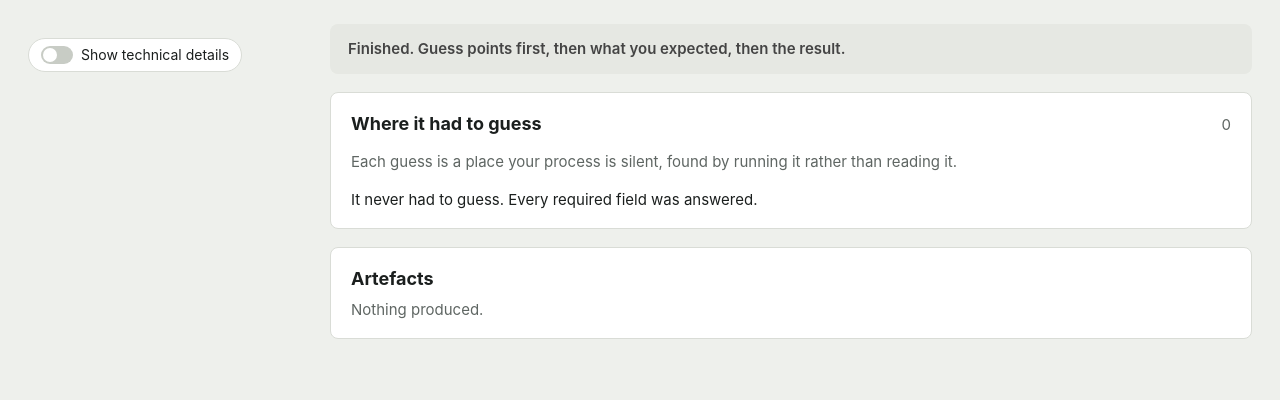
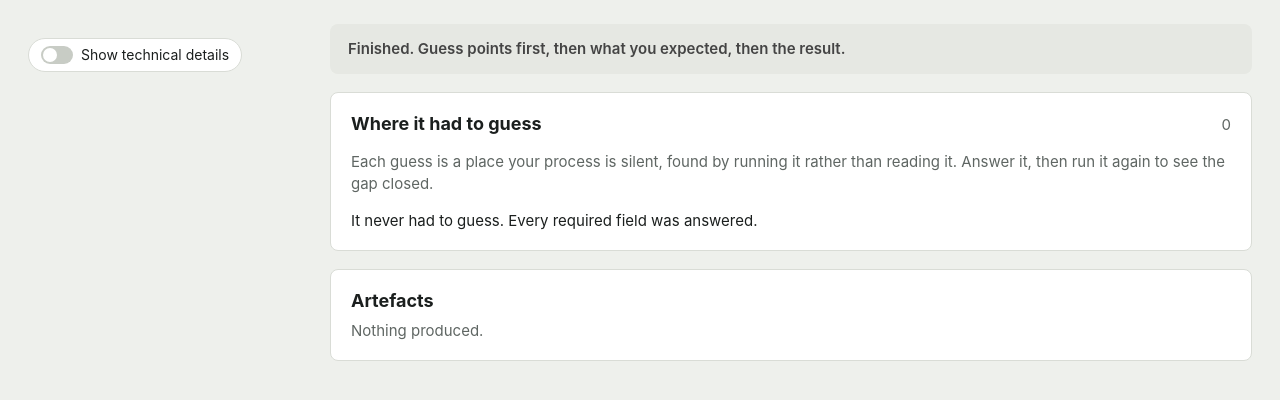
Before and after one commit to ipedrazas/aw, a Python web app: template src/wf/web/templates/run.html in a window 1280 px wide. Shown: the part 47-447 px from the top of the page. Run offline with Jinja, Linux system fonts and the light colour scheme; the template is opened without the code that fills it, so the values that code supplies are empty.

Commit message:
feat: answer a run's guesses from the run page, then run it again
A guess is a place the process is silent, found by running it, but on
the run page it led nowhere: the question was shown as text.

- Each guess and open question on a run now has "Answer this now",
  linking to the question where it is still open: the workflow's page,
  else a draft of it (_where_to_answer). One no longer open anywhere says
  "Answered since this run".
- A finished top-level run that met questions offers "Run it again, as a
  dry run" with the same case or inputs, and says how many of its
  questions have been answered since.
- Arriving at a question by its #q- link scrolls to it and highlights it,
  falling back to the questions list when it is answered together with
  another.

```diff
--- a/src/wf/web/static/app.js
+++ b/src/wf/web/static/app.js
@@ -524,3 +524,26 @@ document.querySelectorAll("form[data-skill-edit]").forEach(f => {
     } catch (err) { say(msg, err.message, true); b.disabled = false; }
   });
 });
+
+/* Run page: run it again as a dry run, with the same case or inputs, to see whether the
+   questions answered since closed the gaps it guessed at. */
+document.querySelectorAll("[data-rerun]").forEach(box => {
+  const btn = box.querySelector("button"), msg = box.querySelector("[data-msg]");
+  btn.addEventListener("click", async () => {
+    const was = JSON.parse(box.dataset.rerunBody);
+    const body = was.case ? {case: was.case, mode: "dry"} : {inputs: was.inputs, mode: "dry"};
+    btn.disabled = true; say(msg, "Starting…");
+    try { const d = await postJSON("/api/workflows/" + encodeURIComponent(box.dataset.rerun) + "/runs", body); location.href = "/runs/" + d.run_id; }
+    catch (err) { btn.disabled = false; say(msg, err.message, true); }
+  });
+});
+
+/* Arriving at a question by its link (#q-…): show which one. A question answered together
+   with another has no place of its own, so fall back to the list it would be in. */
+(function () {
+  if (!location.hash.startsWith("#q-")) return;
+  const t = document.getElementById(location.hash.slice(1)) || document.getElementById("questions");
+  if (!t) return;
+  t.scrollIntoView({block: "center"});
+  t.classList.add("q-target"); setTimeout(() => t.classList.remove("q-target"), 2500);
+})();
--- a/src/wf/web/templates/run.html
+++ b/src/wf/web/templates/run.html
@@ -1,6 +1,11 @@
 {% extends "base.html" %}
 {% from "_macros.html" import status_pill, step_word, tech_switch %}
 {% set rep = run.report %}
+{#- where a question the run met can be answered now, or that it has been since -#}
+{% macro answer_now(fid) -%}
+  {%- if fid and answer_at.get(fid) %} <a class="btn btn-sm" href="{{ answer_at[fid] }}">Answer this now</a>
+  {%- elif fid and can_tell %} <span class="small muted">Answered since this run.</span>{% endif -%}
+{%- endmacro %}
 {% block title %}Run: {{ run.title }}{% endblock %}
 {% block bar_title %}<span class="mono">{{ run.workflow }}</span> · {{ run.title }} {% if run.mode == "dry" %}<span class="pill pill-yellow">Dry run</span>{% else %}<span class="pill pill-blue">Real run</span>{% endif %}{% endblock %}
 {% block bar_right %}<span class="muted">Spent ${{ "%.2f" | format(run.cost or 0) }}{% if run.budget_usd %} of ${{ "%.2f" | format(run.budget_usd) }}{% endif %} · Depth {{ run.depth }}</span>{% endblock %}
@@ -65,17 +70,26 @@
 
     <div class="card">
       <div class="card-head"><h2>Where it had to guess</h2><span class="muted">{{ rep.guesses | length }}</span></div>
-      <p class="sub">Each guess is a place your process is silent, found by running it rather than reading it.</p>
+      <p class="sub">Each guess is a place your process is silent, found by running it rather than reading it. Answer it, then run it again to see the gap closed.</p>
       {% if not rep.guesses %}<p style="margin:0">It never had to guess. Every required field was answered.</p>{% endif %}
       {% for g in rep.guesses %}
         <div class="guess">
           <div class="small muted">{{ g.step_title }}</div>
           <div><strong>{{ g.text }}</strong></div>
           <div>{{ g.reason }}</div>
-          {% if g.question %}<div class="small" style="margin-top:4px">The question: <em>{{ g.question }}</em></div>{% endif %}
+          {% if g.question %}<div class="small" style="margin-top:4px">The question: <em>{{ g.question }}</em>{{ answer_now(g.finding_id) }}</div>{% endif %}
           {% if g.alternatives %}<div class="chips">{% for a in g.alternatives %}<span class="chip">{{ a }}</span>{% endfor %}</div>{% endif %}
         </div>
       {% endfor %}
+      {% set asked = (rep.guesses | map(attribute="finding_id") | select | list) + (rep.findings | selectattr("status", "equalto", "open") | map(attribute="id") | list) %}
+      {% if asked and run.depth == 0 and run.status not in ("running", "waiting") %}
+      {% set since = asked | reject("in", answer_at) | unique | list | length if can_tell else 0 %}
+      <div class="actions" data-rerun="{{ run.workflow }}" data-rerun-body='{{ {"case": run.case_name, "inputs": run.inputs} | tojson }}' style="margin-top:10px">
+        <button class="btn" type="button">Run it again, as a dry run</button>
+        <span class="small muted">{% if since %}{{ since }} of the questions it met {{ "has" if since == 1 else "have" }} been answered since. {% endif %}Same {{ "case" if run.case_name else "inputs" }}; compare the two runs afterwards.</span>
+        <span data-msg class="small"></span>
+      </div>
+      {% endif %}
     </div>
 
     {% if rep.expectations %}
@@ -97,7 +111,7 @@
     {% if open_f %}
     <div class="card">
       <div class="card-head"><h2>Open questions</h2><span class="muted">{{ open_f | length }}</span></div>
-      {% for f in open_f %}<div class="q"><div class="qtext">{{ f.question }}</div><div class="small muted">{{ f.step_id or 'the whole workflow' }}{% if f.detail %} · {{ f.detail }}{% endif %}</div></div>{% endfor %}
+      {% for f in open_f %}<div class="q"><div class="qtext">{{ f.question }}{{ answer_now(f.id) }}</div><div class="small muted">{{ f.step_id or 'the whole workflow' }}{% if f.detail %} · {{ f.detail }}{% endif %}</div></div>{% endfor %}
     </div>
     {% endif %}
 
```
Also changed, not shown: src/wf/api/app.py (+29 -0 lines), tests/test_answer_from_run.py (added, +52 -0 lines).
